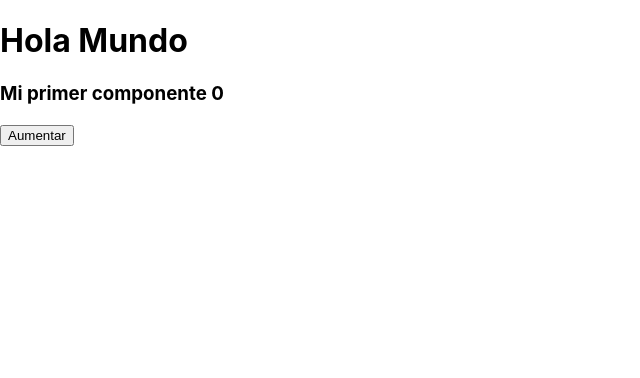
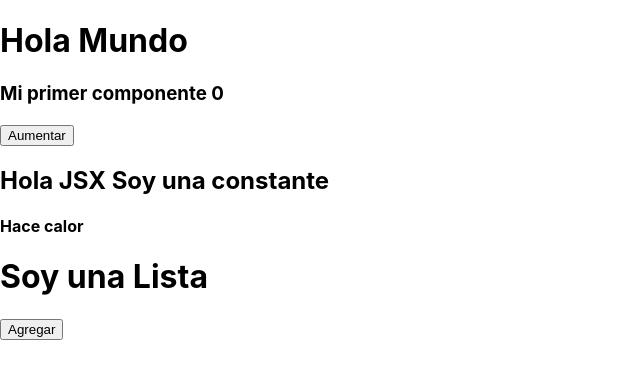
Before and after one commit to Aldeer/react-basico, a React (Create React App) app: page / in a window 1280 px wide. Shown: the top 378 px of the page, without its empty margins (0-640 px from the left). Built offline with nearby package versions, Linux system fonts and the light colour scheme.

Commit message:
Se creo un componente lista para mostrar una lista e ir agregando elementos a dicha lista

```diff
--- a/src/App.js
+++ b/src/App.js
@@ -1,11 +1,15 @@
 import React from "react";
 import Contador from "./components/Contador";
+import Jsx from "./components/Jsx";
+import Lista from "./components/Lista";
 
 function App() {
   return (
     <div>
       <h1>Hola Mundo</h1>
-      <Contador />
+      <Contador/>
+      <Jsx/>
+      <Lista/>
     </div>
   );
 }
--- /dev/null
+++ b/src/components/Lista.js
@@ -0,0 +1,25 @@
+import React, {useState, Fragment} from 'react';
+
+const Lista = () => {
+
+    const [arrayNumero, setNumero] = useState([]);
+    const [contador, setContador] = useState(0);
+    const agregarElemento = () => {
+        setContador(contador + 1)
+        setNumero([...arrayNumero, contador])
+    }
+
+    return (
+        <Fragment>
+            <h1>Soy una Lista</h1>
+            <button onClick={agregarElemento}>Agregar</button>
+            {
+                arrayNumero.map((item, index) =>
+                    <p key={index}> {item} - {index} </p>
+                )
+            }
+        </Fragment>
+    );
+}
+
+export default Lista;
```
